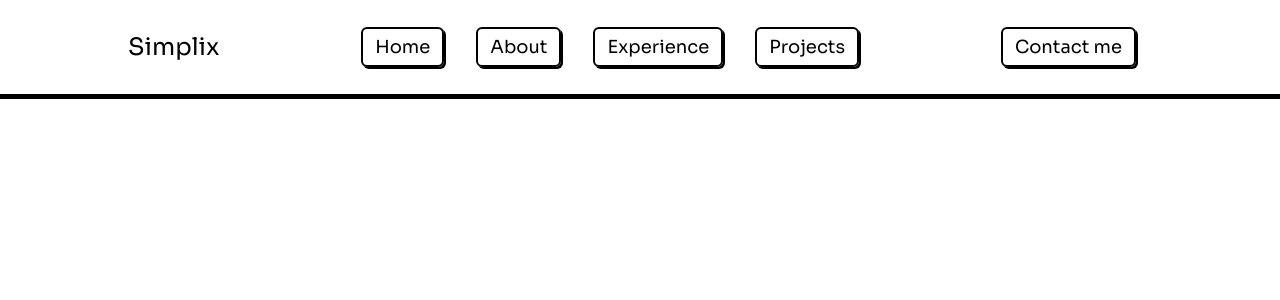
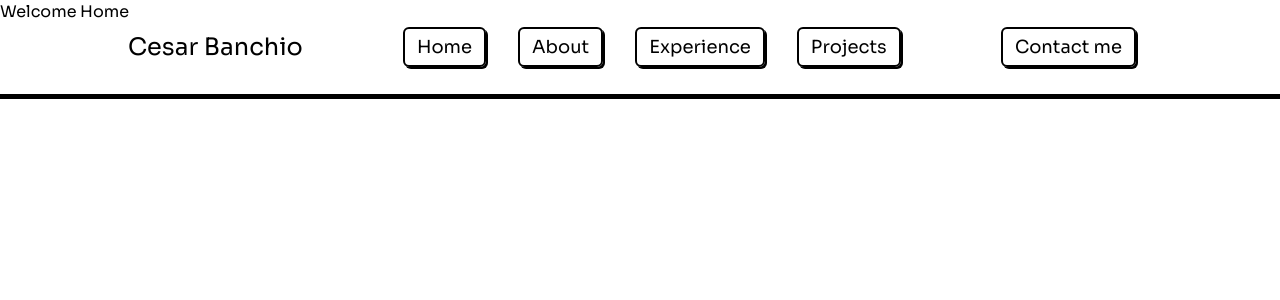
Before and after one commit to cbanchio5/portfolio, a Next.js app: page / in a window 1280 px wide. Shown: the top 300 px of the page. Built offline with nearby package versions, Linux system fonts and the light colour scheme.

Commit message:
finished with the navbar

```diff
--- a/app/components/Home/Navbar/MobileNav.tsx
+++ b/app/components/Home/Navbar/MobileNav.tsx
@@ -1,9 +1,34 @@
+import { navLinks } from '@/app/constants/constants'
 import React from 'react'
+import Link from 'next/link'
+import { CgClose } from "react-icons/cg";
 
-const MobileNav = () => {
+//Define Props
+type Props = {
+    showNav: boolean
+    closeNav: () => void
+}
+
+const MobileNav = ({showNav, closeNav} : Props) => {
+
+    const navOpen = showNav ? 'translate-x-0' : 'translate-x-[-100%]'
+
   return (
     <div>
       {/* Overlay*/}
+      <div className={`fixed ${navOpen} transform transition-all duration-500 bg-white z-[1000] opacity-70 w-full h-screen`}></div>
+      {/* Nav Links*/}
+      <div className={`text-black ${navOpen} transform transition-all duration-500 delay-300 fixed justify-center flex flex-col h-full w-[80%] sm:w-[60%] bg:white space-y-6 z-[1006]`}>
+
+             {navLinks.map((navLink) => (
+            <Link key={navLink.id} href={navLink.url}>
+              <p className='nav__link text-[20px] ml-12 pb-2 sm:text-[30px]'>{navLink.label}</p>
+            </Link>
+          ))}
+        {/* Close Button*/}
+        <CgClose onClick={closeNav} className='absolute top-[0.7rem] right-[1.4rem] sm:w-8 sm:h8 w-6 h-6 text-black'/>
+
+      </div>
     </div>
   )
 }
--- a/app/components/Home/Navbar/Nav.tsx
+++ b/app/components/Home/Navbar/Nav.tsx
@@ -1,15 +1,40 @@
+"use client"
 import { navLinks } from '@/app/constants/constants'
 import Link from 'next/link'
-import React from 'react'
+import React, { useEffect, useState } from 'react'
 import { HiBars3 } from "react-icons/hi2";
 
-const Nav = () => {
+//Define Props Type
+type Props= {
+    openNav: () => void
+}
+
+const Nav = ({openNav} : Props) => {
+
+    const [navBg, setNavBg] = useState(false)
+
+    useEffect(() => {
+        const handler = () => {
+            if(window.scrollY >= 90) {
+                setNavBg(true)
+            } if (window.scrollY < 90) {
+                setNavBg(false)
+            }
+        }
+
+        window.addEventListener('scroll', handler)
+
+        return () => {
+            window.removeEventListener('scroll', handler)
+        }
+    }, [])
+
   return (
-    <div className='fixed h-[12vh] z-[10] w-full bg-white border-b-2 border-black shadow-[0_3px_0_black]'>
+    <div className={`fixed ${navBg ? 'bg-[#F5F5F5]' : 'fixed'} h-[12vh] z-[10] w-full border-b-2 border-black shadow-[0_3px_0_black] transition-all duration-200`}>
       <div className="flex items-center h-full justify-between w-[95%] sm:w-[90%] xl:w-[80%] mx-auto">
 
         {/* Logo / Branding */}
-        <h1 className="text-2xl font-normal">Simplix</h1>
+        <h1 className="text-2xl font-normal">Cesar Banchio</h1>
 
         {/* Desktop Navigation (lg and above) */}
         <div className="hidden lg:flex items-center space-x-8">
@@ -24,7 +49,7 @@
         <div className="flex items-center space-x-4">
           <button className='nav__link'>Contact me</button>
           {/* Burger Menu (only on small/medium) */}
-          <HiBars3 className='w-8 h-8 cursor-pointer text-black lg:hidden' />
+          <HiBars3  onClick={openNav} className='w-8 h-8 cursor-pointer text-black lg:hidden' />
         </div>
       </div>
     </div>
--- a/app/components/Home/Navbar/ResponsiveNav.tsx
+++ b/app/components/Home/Navbar/ResponsiveNav.tsx
@@ -1,12 +1,18 @@
-import React from 'react'
+"use client"
+import React, { useState } from 'react'
 import Nav from './Nav'
 import MobileNav from './MobileNav'
 
+
+
 const ResponsiveNav = () => {
+    const [showNav, setShowNav] = useState(false)
+    const showNavHandler = () => setShowNav(true)
+    const closeNavHandler = () => setShowNav(false)
   return (
     <div>
-      <Nav />
-      <MobileNav />
+      <Nav openNav={showNavHandler}/>
+      <MobileNav showNav={showNav} closeNav={closeNavHandler}/>
     </div>
   )
 }
--- a/app/page.tsx
+++ b/app/page.tsx
@@ -1,12 +1,12 @@
 import React from 'react'
 import Home from './components/Home/Home'
 
-const page = () => {
+const HomePage = () => {
   return (
-    <div className='text-5xl'>
+    <div className=''>
       <Home />
     </div>
   )
 }
 
-export default page
+export default HomePage
```
